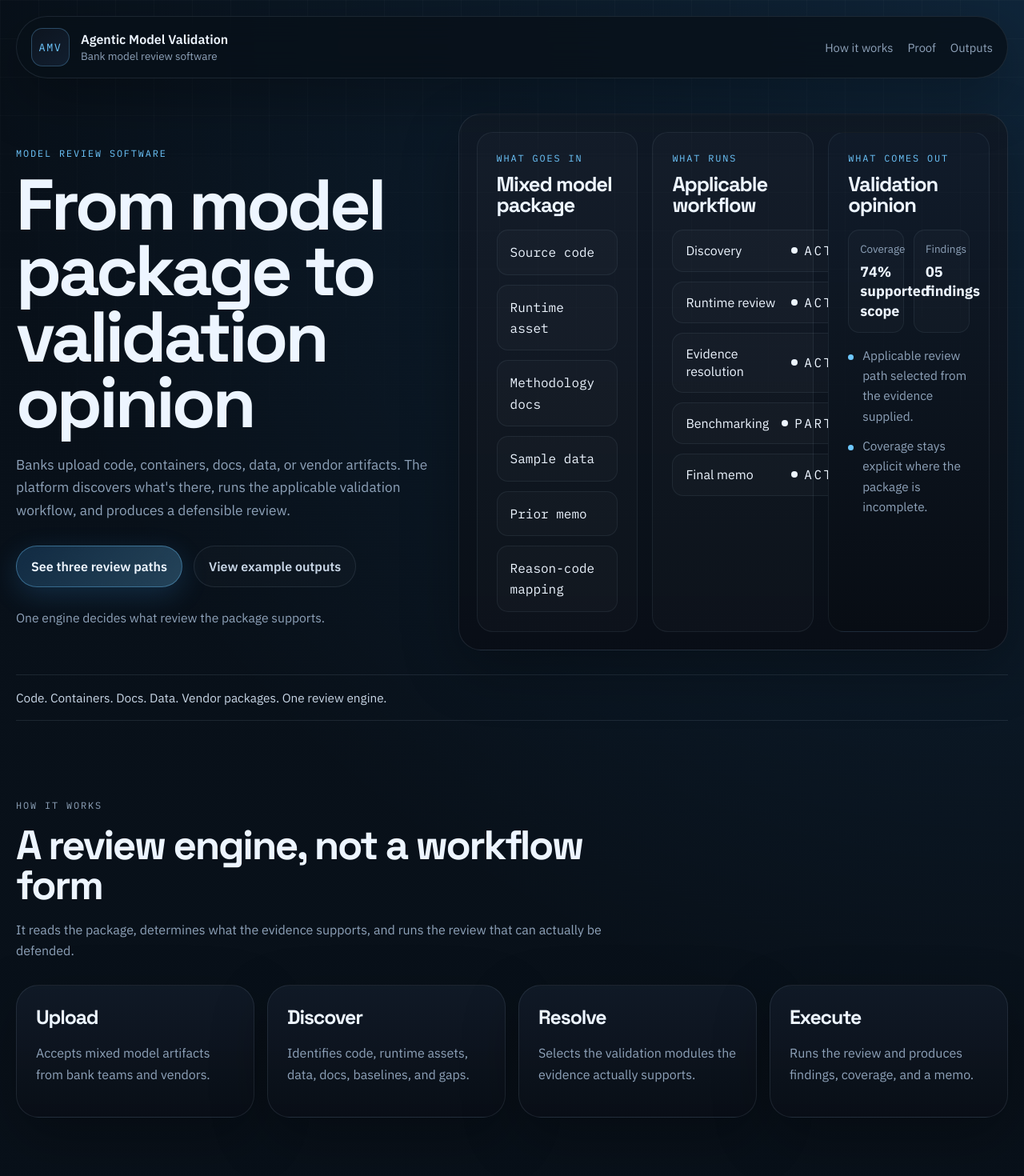
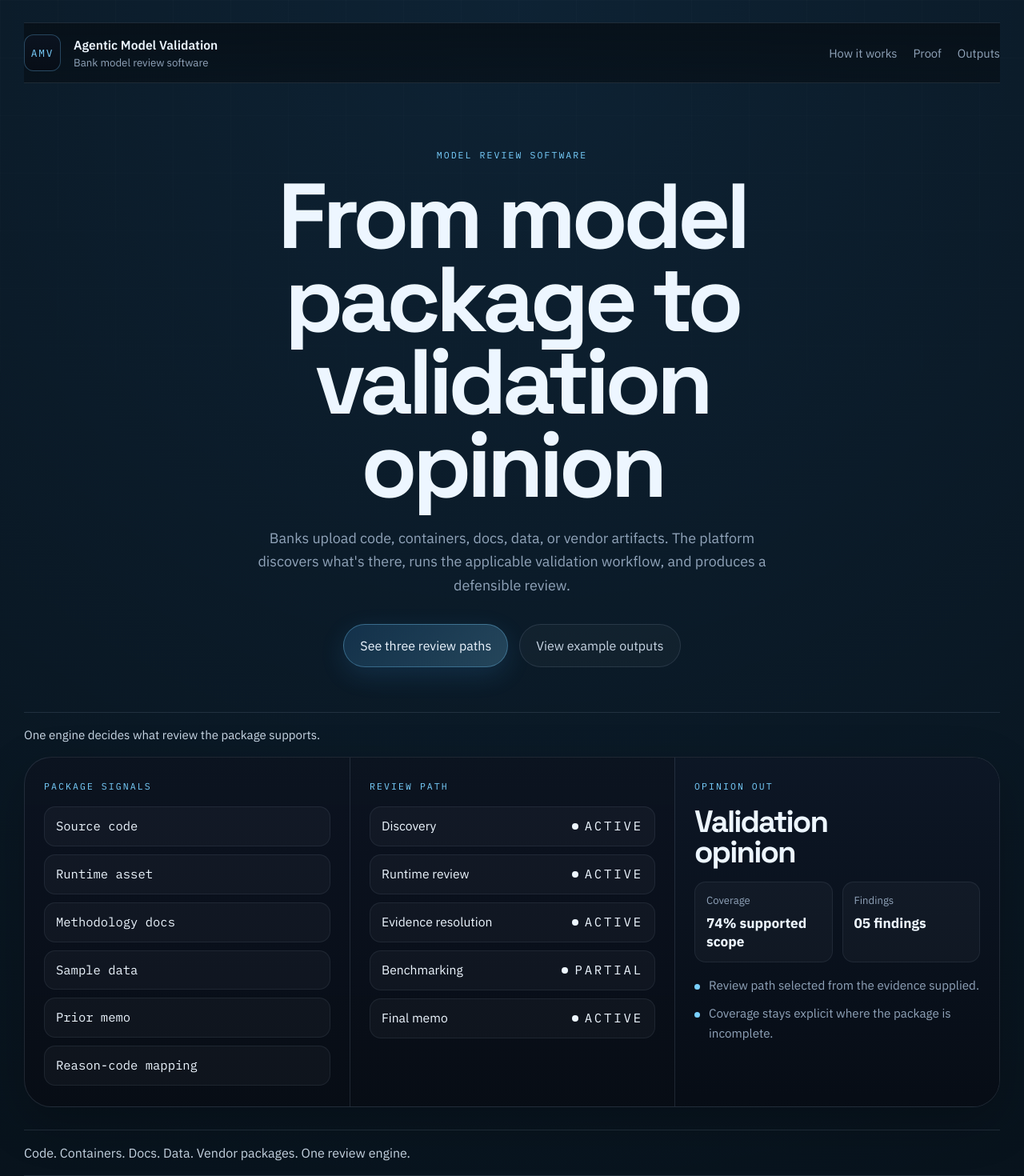
Before and after one commit to saulrichardson/model-validation, a Next.js app in the folder website/: page / in a window 1280 px wide. Shown: the top 1470 px of the page at 80% size. Built offline with nearby package versions, Linux system fonts and the light colour scheme.

Commit message:
Redesign website into chaptered pitch page

```diff
--- a/website/app/globals.css
+++ b/website/app/globals.css
@@ -1,22 +1,21 @@
 :root {
-  --bg: #081019;
-  --bg-soft: #0d1520;
-  --surface: rgba(13, 21, 32, 0.96);
-  --surface-strong: rgba(16, 26, 39, 0.98);
-  --border: rgba(151, 171, 193, 0.14);
-  --border-strong: rgba(111, 199, 255, 0.28);
-  --text: #edf5ff;
-  --muted: #8ea2b9;
-  --muted-strong: #c8d6e6;
-  --accent: #6ec8ff;
-  --accent-strong: #3ba5ff;
-  --partial: #f2b95f;
-  --inactive: #5d6d82;
-  --shadow: 0 24px 70px rgba(0, 0, 0, 0.28);
-  --radius-xl: 28px;
+  --bg: #071018;
+  --bg-elevated: rgba(10, 18, 29, 0.9);
+  --surface: rgba(10, 18, 29, 0.72);
+  --surface-strong: rgba(12, 20, 33, 0.9);
+  --line: rgba(153, 176, 201, 0.16);
+  --line-strong: rgba(110, 200, 255, 0.3);
+  --text: #edf6ff;
+  --muted: #91a4ba;
+  --muted-strong: #c9d7e5;
+  --accent: #79d0ff;
+  --accent-strong: #3ea8ff;
+  --partial: #f0bf63;
+  --inactive: #637487;
+  --radius-xl: 34px;
   --radius-lg: 20px;
   --radius-md: 14px;
-  --radius-sm: 10px;
+  --shadow: 0 20px 60px rgba(0, 0, 0, 0.22);
 }
 
 * {
@@ -33,8 +32,9 @@ body {
   color: var(--text);
   font-family: var(--font-body), sans-serif;
   background:
-    radial-gradient(circle at top right, rgba(59, 165, 255, 0.14), transparent 24%),
-    linear-gradient(180deg, #081019 0%, #09111a 42%, #070d15 100%);
+    radial-gradient(circle at top center, rgba(62, 168, 255, 0.12), transparent 28%),
+    radial-gradient(circle at bottom left, rgba(62, 168, 255, 0.08), transparent 26%),
+    linear-gradient(180deg, #071018 0%, #07111a 48%, #060d15 100%);
 }
 
 body::before {
@@ -43,14 +43,14 @@ body::before {
   inset: 0;
   pointer-events: none;
   background-image:
-    linear-gradient(rgba(255, 255, 255, 0.03) 1px, transparent 1px),
-    linear-gradient(90deg, rgba(255, 255, 255, 0.03) 1px, transparent 1px);
-  background-size: 48px 48px;
-  mask-image: linear-gradient(180deg, rgba(0, 0, 0, 0.76), transparent 84%);
+    linear-gradient(rgba(255, 255, 255, 0.035) 1px, transparent 1px),
+    linear-gradient(90deg, rgba(255, 255, 255, 0.035) 1px, transparent 1px);
+  background-size: 72px 72px;
+  mask-image: linear-gradient(180deg, rgba(0, 0, 0, 0.45), transparent 92%);
 }
 
 *::selection {
-  background: rgba(110, 200, 255, 0.24);
+  background: rgba(121, 208, 255, 0.28);
 }
 
 a {
@@ -66,98 +66,95 @@ select {
 }
 
 .page-shell {
-  width: min(1320px, calc(100% - 40px));
+  width: min(1220px, calc(100% - 48px));
   margin: 0 auto;
-  padding: 20px 0 72px;
+  padding: 28px 0 96px;
 }
 
 .topbar {
   position: sticky;
-  top: 18px;
-  z-index: 10;
+  top: 16px;
+  z-index: 20;
   display: flex;
   align-items: center;
   justify-content: space-between;
-  gap: 18px;
-  margin-bottom: 44px;
-  padding: 14px 18px;
-  border: 1px solid var(--border);
-  border-radius: 999px;
-  background: rgba(8, 16, 25, 0.82);
-  backdrop-filter: blur(18px);
-  box-shadow: var(--shadow);
+  gap: 24px;
+  margin-bottom: 58px;
+  padding: 14px 0;
+  border-top: 1px solid var(--line);
+  border-bottom: 1px solid var(--line);
+  background: linear-gradient(
+    180deg,
+    rgba(7, 16, 24, 0.9) 0%,
+    rgba(7, 16, 24, 0.72) 100%
+  );
+  backdrop-filter: blur(14px);
 }
 
 .brand {
   display: inline-flex;
   align-items: center;
-  gap: 14px;
+  gap: 16px;
 }
 
 .brand__mark {
   display: inline-grid;
   place-items: center;
-  width: 48px;
-  height: 48px;
-  border: 1px solid var(--border-strong);
-  border-radius: 14px;
+  width: 46px;
+  height: 46px;
+  border: 1px solid var(--line-strong);
+  border-radius: 12px;
   color: var(--accent);
-  background: linear-gradient(145deg, rgba(13, 21, 32, 0.98), rgba(18, 31, 48, 0.98));
+  background: linear-gradient(180deg, rgba(12, 20, 33, 0.9), rgba(8, 14, 23, 0.9));
   font-family: var(--font-mono), monospace;
-  font-size: 0.84rem;
-  letter-spacing: 0.12em;
+  font-size: 0.8rem;
+  letter-spacing: 0.14em;
 }
 
 .brand__copy {
   display: flex;
   flex-direction: column;
-  gap: 2px;
+  gap: 3px;
 }
 
 .brand__copy strong {
-  font-size: 1rem;
+  font-size: 0.98rem;
   font-weight: 600;
 }
 
 .brand__copy span:last-child {
   color: var(--muted);
-  font-size: 0.84rem;
+  font-size: 0.83rem;
 }
 
 .topbar__nav {
   display: flex;
-  gap: 18px;
+  gap: 20px;
   color: var(--muted);
   font-size: 0.92rem;
+}
+
+.topbar__nav a {
+  transition: color 160ms ease;
 }
 
 .topbar__nav a:hover {
   color: var(--text);
 }
 
-.hero {
-  display: grid;
-  grid-template-columns: minmax(0, 0.86fr) minmax(460px, 1.14fr);
-  gap: 34px;
-  align-items: start;
-}
-
-.hero__copy {
-  padding-top: 42px;
-}
-
 .eyebrow,
-.flow-panel__label,
+.flow-column__label,
 .state-pill,
-.case-block__index {
+.stage-row__index,
+.proof-chapter__index {
   font-family: var(--font-mono), monospace;
-  font-size: 0.74rem;
-  letter-spacing: 0.16em;
+  font-size: 0.72rem;
+  letter-spacing: 0.18em;
   text-transform: uppercase;
 }
 
 .eyebrow {
-  margin: 0 0 16px;
+  margin: 0 0 18px;
   color: var(--accent);
 }
 
@@ -167,39 +164,55 @@ h3 {
   margin: 0;
   font-family: var(--font-display), sans-serif;
   font-weight: 700;
-  letter-spacing: -0.045em;
+  letter-spacing: -0.05em;
 }
 
 h1 {
-  max-width: 11ch;
-  font-size: clamp(3.2rem, 7vw, 6rem);
-  line-height: 0.92;
+  max-width: 10.8ch;
+  margin: 0 auto;
+  font-size: clamp(3.8rem, 10vw, 7.2rem);
+  line-height: 0.9;
+  text-wrap: balance;
 }
 
 h2 {
-  font-size: clamp(2.2rem, 4vw, 4rem);
-  line-height: 0.98;
+  max-width: 12ch;
+  font-size: clamp(2.5rem, 5vw, 4.6rem);
+  line-height: 0.95;
+  text-wrap: balance;
+}
+
+.hero,
+.section,
+.cta {
+  position: relative;
+}
+
+.hero {
+  padding-top: 24px;
+}
+
+.hero__copy {
+  max-width: 880px;
+  margin: 0 auto;
+  text-align: center;
 }
 
 .hero__subhead,
 .section__intro p,
-.stage-card p,
-.flow-row,
+.stage-row p,
 .module-row span,
-.output-summary p,
+.output-notes li,
 .comparison-row p,
-.cta__copy p,
-.output-notes li,
-.hero__summary,
-.case-block__intro p {
+.cta__copy p {
   color: var(--muted);
   line-height: 1.65;
 }
 
 .hero__subhead {
-  max-width: 60ch;
-  margin: 22px 0 0;
-  font-size: 1.08rem;
+  max-width: 62ch;
+  margin: 24px auto 0;
+  font-size: 1.12rem;
 }
 
 .hero__actions,
@@ -207,19 +220,26 @@ h2 {
   display: flex;
   flex-wrap: wrap;
   gap: 14px;
-  margin-top: 30px;
+}
+
+.hero__actions {
+  justify-content: center;
+  margin-top: 34px;
 }
 
 .button {
   display: inline-flex;
   align-items: center;
   justify-content: center;
-  min-height: 52px;
-  padding: 0 18px;
+  min-height: 54px;
+  padding: 0 20px;
+  border: 1px solid var(--line);
   border-radius: 999px;
-  border: 1px solid var(--border);
-  font-weight: 600;
-  transition: transform 180ms ease, border-color 180ms ease, background 180ms ease;
+  transition:
+    transform 180ms ease,
+    border-color 180ms ease,
+    background 180ms ease,
+    color 180ms ease;
 }
 
 .button:hover {
@@ -227,102 +247,84 @@ h2 {
 }
 
 .button--primary {
-  border-color: rgba(110, 200, 255, 0.38);
-  background: linear-gradient(135deg, rgba(59, 165, 255, 0.18), rgba(110, 200, 255, 0.28));
-  color: var(--text);
-  box-shadow: 0 10px 34px rgba(59, 165, 255, 0.18);
+  border-color: rgba(121, 208, 255, 0.34);
+  background: linear-gradient(135deg, rgba(62, 168, 255, 0.16), rgba(121, 208, 255, 0.24));
+  box-shadow: 0 10px 32px rgba(62, 168, 255, 0.14);
 }
 
 .button--secondary {
   color: var(--muted-strong);
-  background: rgba(255, 255, 255, 0.02);
+  background: rgba(255, 255, 255, 0.03);
 }
 
-.hero__summary {
-  max-width: 48ch;
-  margin: 26px 0 0;
-  font-size: 0.98rem;
+.hero__band {
+  margin-top: 56px;
+  padding-top: 18px;
+  border-top: 1px solid var(--line);
 }
 
-.trust-line {
-  margin-top: 30px;
-  padding: 18px 0;
-  border-top: 1px solid var(--border);
-  border-bottom: 1px solid var(--border);
+.hero__band-note {
+  margin: 0 0 18px;
   color: var(--muted-strong);
-  font-size: 0.96rem;
-}
-
-.section {
-  padding-top: 96px;
-}
-
-.section__intro {
-  max-width: 760px;
-  margin-bottom: 30px;
-}
-
-.flow-visual,
-.stage-card,
-.output-summary,
-.comparison-row,
-.cta,
-.case-block {
-  border: 1px solid var(--border);
-  border-radius: var(--radius-xl);
-  background:
-    linear-gradient(180deg, rgba(16, 26, 39, 0.92), rgba(9, 14, 22, 0.98)),
-    var(--surface);
-  box-shadow: var(--shadow);
+  font-size: 0.94rem;
 }
 
 .flow-visual {
   display: grid;
   grid-template-columns: repeat(3, minmax(0, 1fr));
-  gap: 18px;
-  padding: 22px;
+  gap: 0;
+  border: 1px solid var(--line);
+  border-radius: var(--radius-xl);
+  background:
+    linear-gradient(180deg, rgba(12, 20, 33, 0.88), rgba(7, 13, 21, 0.92)),
+    var(--surface);
+  box-shadow: var(--shadow);
+  overflow: hidden;
 }
 
-.flow-panel {
-  padding: 24px;
-  border: 1px solid rgba(151, 171, 193, 0.1);
-  border-radius: var(--radius-lg);
-  background: rgba(255, 255, 255, 0.02);
+.flow-column {
+  min-width: 0;
+  padding: 28px 24px 26px;
 }
 
-.flow-panel__label {
-  margin: 0 0 12px;
+.flow-column + .flow-column {
+  border-left: 1px solid var(--line);
+}
+
+.flow-column__label {
+  margin: 0 0 18px;
   color: var(--accent);
 }
 
-.flow-panel h3 {
-  margin-bottom: 18px;
-  font-size: 1.6rem;
-  line-height: 1.02;
-}
-
 .flow-list,
+.module-list,
 .output-notes {
   display: grid;
-  gap: 12px;
+  gap: 10px;
   margin: 0;
   padding: 0;
   list-style: none;
 }
 
+.flow-row,
+.module-row,
+.output-stats > div {
+  min-width: 0;
+  border: 1px solid rgba(153, 176, 201, 0.11);
+  border-radius: var(--radius-md);
+  background: rgba(255, 255, 255, 0.03);
+}
+
+.flow-row,
+.module-row {
+  padding: 13px 14px;
+}
+
 .flow-row {
-  padding: 14px 16px;
-  border: 1px solid rgba(151, 171, 193, 0.1);
-  border-radius: var(--radius-md);
-  background: rgba(255, 255, 255, 0.02);
   color: var(--text);
   font-family: var(--font-mono), monospace;
-  font-size: 1rem;
-}
-
-.module-list {
-  display: grid;
-  gap: 12px;
+  font-size: 0.97rem;
+  line-height: 1.4;
 }
 
 .module-row {
@@ -330,15 +332,11 @@ h2 {
   align-items: center;
   justify-content: space-between;
   gap: 16px;
-  padding: 14px 16px;
-  border: 1px solid rgba(151, 171, 193, 0.1);
-  border-radius: var(--radius-md);
-  background: rgba(255, 255, 255, 0.02);
 }
 
 .module-row span {
   color: var(--text);
-  font-size: 1rem;
+  font-size: 0.98rem;
   line-height: 1.4;
 }
 
@@ -369,10 +367,17 @@ h2 {
   color: var(--inactive);
 }
 
-.flow-panel--output {
+.flow-column--output {
   background:
-    linear-gradient(180deg, rgba(17, 28, 42, 0.98), rgba(8, 13, 20, 1)),
+    linear-gradient(180deg, rgba(13, 23, 37, 0.98), rgba(7, 13, 21, 0.98)),
     var(--surface-strong);
+}
+
+.flow-column--output h3 {
+  max-width: 11ch;
+  margin-bottom: 18px;
+  font-size: clamp(1.8rem, 3vw, 2.7rem);
+  line-height: 0.98;
 }
 
 .output-stats {
@@ -382,35 +387,33 @@ h2 {
   margin-bottom: 16px;
 }
 
-.output-stats div {
+.output-stats > div {
   padding: 14px;
-  border: 1px solid rgba(151, 171, 193, 0.1);
-  border-radius: var(--radius-md);
-  background: rgba(255, 255, 255, 0.02);
 }
 
 .output-stats span {
   display: block;
   margin-bottom: 8px;
   color: var(--muted);
-  font-size: 0.84rem;
+  font-size: 0.82rem;
 }
 
 .output-stats strong {
-  font-size: 1.12rem;
+  display: block;
+  font-size: 1.08rem;
   line-height: 1.35;
 }
 
 .output-notes li {
   position: relative;
   padding-left: 18px;
-  font-size: 0.96rem;
+  font-size: 0.95rem;
 }
 
 .output-notes li::before {
   content: "";
   position: absolute;
-  top: 0.74em;
+  top: 0.72em;
   left: 0;
   width: 7px;
   height: 7px;
@@ -418,76 +421,151 @@ h2 {
   background: var(--accent);
 }
 
-.stage-grid {
-  display: grid;
-  grid-template-columns: repeat(4, minmax(0, 1fr));
-  gap: 16px;
+.trust-line {
+  margin-top: 28px;
+  padding: 18px 0;
+  border-top: 1px solid var(--line);
+  border-bottom: 1px solid var(--line);
+  color: var(--muted-strong);
+  font-size: 1rem;
 }
 
-.stage-card {
-  padding: 24px;
+.section {
+  padding-top: 120px;
 }
 
-.stage-card h3,
-.output-summary h3 {
-  margin-bottom: 12px;
-  font-size: 1.55rem;
+.section__intro {
+  max-width: 760px;
+  margin-bottom: 34px;
 }
 
-.case-stack {
-  display: grid;
-  gap: 24px;
+.section__intro p:last-child {
+  max-width: 58ch;
+  margin-bottom: 0;
+  font-size: 1.02rem;
 }
 
-.case-block {
-  padding: 24px;
+.section--workflow .section__intro {
+  margin-bottom: 40px;
 }
 
-.case-block__intro {
+.stage-rail {
+  border-top: 1px solid var(--line);
+}
+
+.stage-row {
   display: grid;
-  grid-template-columns: 90px minmax(0, 1fr);
+  grid-template-columns: 100px minmax(180px, 0.55fr) minmax(0, 1fr);
   gap: 20px;
   align-items: start;
-  margin-bottom: 24px;
+  padding: 24px 0;
+  border-bottom: 1px solid var(--line);
 }
 
-.case-block__index {
-  display: inline-flex;
-  align-items: center;
-  justify-content: center;
-  width: 72px;
-  height: 72px;
-  border: 1px solid var(--border-strong);
-  border-radius: 18px;
+.stage-row__index {
+  padding-top: 0.35rem;
   color: var(--accent);
 }
 
-.case-block__intro h3 {
+.stage-row h3 {
+  font-size: clamp(1.9rem, 3vw, 2.7rem);
+  line-height: 0.98;
+}
+
+.stage-row p {
+  margin: 0;
+  max-width: 44ch;
+  font-size: 1rem;
+}
+
+.proof-stack {
+  display: grid;
+  gap: 0;
+}
+
+.proof-chapter {
+  display: grid;
+  grid-template-columns: minmax(240px, 0.38fr) minmax(0, 1fr);
+  gap: 34px;
+  padding: 40px 0;
+  border-top: 1px solid var(--line);
+}
+
+.proof-chapter:last-child {
+  border-bottom: 1px solid var(--line);
+}
+
+.proof-chapter__header {
+  display: grid;
+  grid-template-columns: auto 1fr;
+  gap: 18px;
+  align-items: start;
+}
+
+.proof-chapter__index {
+  padding-top: 0.25rem;
+  color: var(--accent);
+}
+
+.proof-chapter__header h3 {
   margin-bottom: 10px;
-  font-size: 2rem;
+  font-size: clamp(2rem, 3vw, 2.9rem);
+  line-height: 0.98;
+}
+
+.proof-chapter__header p {
+  margin: 0;
+  max-width: 28ch;
+  color: var(--muted);
+  line-height: 1.6;
+}
+
+.proof-chapter .flow-visual {
+  min-height: 100%;
+  background:
+    linear-gradient(180deg, rgba(11, 19, 31, 0.84), rgba(6, 11, 18, 0.9)),
+    var(--surface);
+  box-shadow: none;
 }
 
 .output-grid {
   display: grid;
-  grid-template-columns: repeat(4, minmax(0, 1fr));
+  grid-template-columns: repeat(2, minmax(0, 1fr));
   gap: 16px;
 }
 
 .output-summary {
+  min-height: 190px;
   padding: 24px;
+  border: 1px solid var(--line);
+  border-radius: var(--radius-lg);
+  background: rgba(255, 255, 255, 0.03);
+}
+
+.output-summary h3 {
+  margin-bottom: 12px;
+  font-size: 1.7rem;
+  line-height: 1;
+}
+
+.output-summary p {
+  margin: 0;
+  max-width: 30ch;
+  color: var(--muted);
+  line-height: 1.6;
 }
 
 .comparison-list {
-  display: grid;
-  gap: 14px;
+  border-top: 1px solid var(--line);
 }
 
 .comparison-row {
   display: grid;
-  grid-template-columns: minmax(0, 1fr) minmax(280px, 0.92fr);
-  gap: 24px;
-  align-items: center;
-  padding: 22px 24px;
+  grid-template-columns: minmax(0, 1fr) minmax(280px, 0.86fr);
+  gap: 32px;
+  align-items: start;
+  padding: 22px 0;
+  border-bottom: 1px solid var(--line);
 }
 
 .comparison-row p,
@@ -496,90 +574,120 @@ h2 {
 }
 
 .comparison-row strong {
-  font-size: 1.12rem;
-  line-height: 1.45;
+  font-size: 1.08rem;
+  line-height: 1.5;
 }
 
 .cta {
   display: grid;
   grid-template-columns: minmax(0, 1fr) auto;
-  gap: 24px;
+  gap: 28px;
   align-items: end;
-  margin-top: 96px;
-  padding: 28px;
+  margin-top: 120px;
+  padding-top: 28px;
+  border-top: 1px solid var(--line);
 }
 
 .cta__copy {
-  max-width: 700px;
+  max-width: 720px;
 }
 
 .cta__copy p:last-child {
+  max-width: 34ch;
   margin-bottom: 0;
 }
 
-@media (max-width: 1160px) {
-  .hero,
+@media (max-width: 1100px) {
+  .flow-visual,
+  .proof-chapter,
   .comparison-row,
   .cta {
     grid-template-columns: 1fr;
   }
 
-  .flow-visual,
-  .output-grid {
-    grid-template-columns: 1fr;
+  .flow-column + .flow-column {
+    border-left: 0;
+    border-top: 1px solid var(--line);
   }
 
-  .stage-grid {
-    grid-template-columns: repeat(2, minmax(0, 1fr));
+  .stage-row {
+    grid-template-columns: 84px minmax(0, 1fr);
   }
 
-  .hero__copy {
-    padding-top: 0;
+  .stage-row p {
+    grid-column: 2;
   }
 }
 
-@media (max-width: 720px) {
+@media (max-width: 760px) {
   .page-shell {
-    width: min(100% - 20px, 1320px);
-    padding-top: 10px;
+    width: min(100% - 24px, 1220px);
+    padding-top: 16px;
   }
 
   .topbar {
     position: static;
     flex-direction: column;
     align-items: flex-start;
-    border-radius: 24px;
-    margin-bottom: 28px;
+    gap: 14px;
+    margin-bottom: 36px;
   }
 
   .topbar__nav {
     flex-wrap: wrap;
-    gap: 12px;
+    gap: 14px;
   }
 
   h1 {
-    max-width: none;
-    font-size: clamp(2.8rem, 18vw, 4.8rem);
+    font-size: clamp(3.3rem, 17vw, 5rem);
   }
 
-  .section {
-    padding-top: 72px;
+  h2 {
+    font-size: clamp(2.4rem, 12vw, 3.6rem);
   }
 
-  .stage-grid,
+  .hero__subhead,
+  .section__intro p:last-child {
+    font-size: 1rem;
+  }
+
+  .hero__band {
+    margin-top: 42px;
+  }
+
+  .flow-column {
+    padding: 22px 18px;
+  }
+
   .output-stats,
   .output-grid {
     grid-template-columns: 1fr;
   }
 
-  .case-block__intro {
-    grid-template-columns: 1fr;
-    gap: 16px;
+  .section {
+    padding-top: 84px;
   }
 
-  .case-block__index {
-    width: 64px;
-    height: 64px;
+  .stage-row {
+    grid-template-columns: 1fr;
+    gap: 10px;
+  }
+
+  .stage-row p {
+    grid-column: auto;
+  }
+
+  .proof-chapter {
+    padding: 30px 0;
+  }
+
+  .proof-chapter__header {
+    grid-template-columns: 1fr;
+    gap: 10px;
+  }
+
+  .cta {
+    margin-top: 88px;
   }
 
   .button {
--- a/website/app/page.tsx
+++ b/website/app/page.tsx
@@ -43,7 +43,7 @@ const heroOutput: ReviewOutput = {
   coverage: "74% supported scope",
   findings: "05 findings",
   notes: [
-    "Applicable review path selected from the evidence supplied.",
+    "Review path selected from the evidence supplied.",
     "Coverage stays explicit where the package is incomplete.",
   ],
 };
@@ -203,16 +203,21 @@ function FlowVisual({
   artifacts,
   modules,
   output,
+  labels,
 }: {
   artifacts: string[];
   modules: WorkflowModule[];
   output: ReviewOutput;
+  labels: {
+    left: string;
+    center: string;
+    right: string;
+  };
 }) {
   return (
     <div className="flow-visual">
-      <article className="flow-panel">
-        <p className="flow-panel__label">What goes in</p>
-        <h3>Mixed model package</h3>
+      <article className="flow-column">
+        <p className="flow-column__label">{labels.left}</p>
         <ul className="flow-list">
           {artifacts.map((artifact) => (
             <li key={artifact} className="flow-row">
@@ -222,9 +227,8 @@ function FlowVisual({
         </ul>
       </article>
 
-      <article className="flow-panel">
-        <p className="flow-panel__label">What runs</p>
-        <h3>Applicable workflow</h3>
+      <article className="flow-column">
+        <p className="flow-column__label">{labels.center}</p>
         <div className="module-list">
           {modules.map((module) => (
             <div key={module.name} className="module-row">
@@ -235,8 +239,8 @@ function FlowVisual({
         </div>
       </article>
 
-      <article className="flow-panel flow-panel--output">
-        <p className="flow-panel__label">What comes out</p>
+      <article className="flow-column flow-column--output">
+        <p className="flow-column__label">{labels.right}</p>
         <h3>{output.title}</h3>
         <div className="output-stats">
           <div>
@@ -295,18 +299,30 @@ export default function Home() {
               View example outputs
             </a>
           </div>
-
-          <p className="hero__summary">One engine decides what review the package supports.</p>
         </div>
 
-        <FlowVisual artifacts={heroArtifacts} modules={heroModules} output={heroOutput} />
+        <div className="hero__band">
+          <p className="hero__band-note">
+            One engine decides what review the package supports.
+          </p>
+          <FlowVisual
+            artifacts={heroArtifacts}
+            modules={heroModules}
+            output={heroOutput}
+            labels={{
+              left: "Package signals",
+              center: "Review path",
+              right: "Opinion out",
+            }}
+          />
+        </div>
       </section>
 
       <div className="trust-line">
         Code. Containers. Docs. Data. Vendor packages. One review engine.
       </div>
 
-      <section className="section" id="workflow">
+      <section className="section section--workflow" id="workflow">
         <div className="section__intro">
           <p className="eyebrow">How it works</p>
           <h2>A review engine, not a workflow form</h2>
@@ -316,9 +332,10 @@ export default function Home() {
           </p>
         </div>
 
-        <div className="stage-grid">
-          {stages.map((stage) => (
-            <article className="stage-card" key={stage.title}>
+        <div className="stage-rail">
+          {stages.map((stage, index) => (
+            <article className="stage-row" key={stage.title}>
+              <span className="stage-row__index">0{index + 1}</span>
               <h3>{stage.title}</h3>
               <p>{stage.sentence}</p>
             </article>
@@ -326,7 +343,7 @@ export default function Home() {
         </div>
       </section>
 
-      <section className="section" id="proof">
+      <section className="section section--proof" id="proof">
         <div className="section__intro">
           <p className="eyebrow">Proof</p>
           <h2>Same platform. Different reviews.</h2>
@@ -335,11 +352,11 @@ export default function Home() {
           </p>
         </div>
 
-        <div className="case-stack">
+        <div className="proof-stack">
           {reviewCases.map((reviewCase, index) => (
-            <section className="case-block" key={reviewCase.id}>
-              <div className="case-block__intro">
-                <span className="case-block__index">0{index + 1}</span>
+            <section className="proof-chapter" key={reviewCase.id}>
+              <div className="proof-chapter__header">
+                <span className="proof-chapter__index">0{index + 1}</span>
                 <div>
                   <h3>{reviewCase.label}</h3>
                   <p>{reviewCase.thesis}</p>
@@ -350,6 +367,11 @@ export default function Home() {
                 artifacts={reviewCase.artifacts}
                 modules={reviewCase.modules}
                 output={reviewCase.output}
+                labels={{
+                  left: "Package",
+                  center: "Workflow",
+                  right: "Output",
+                }}
               />
             </section>
           ))}
```
